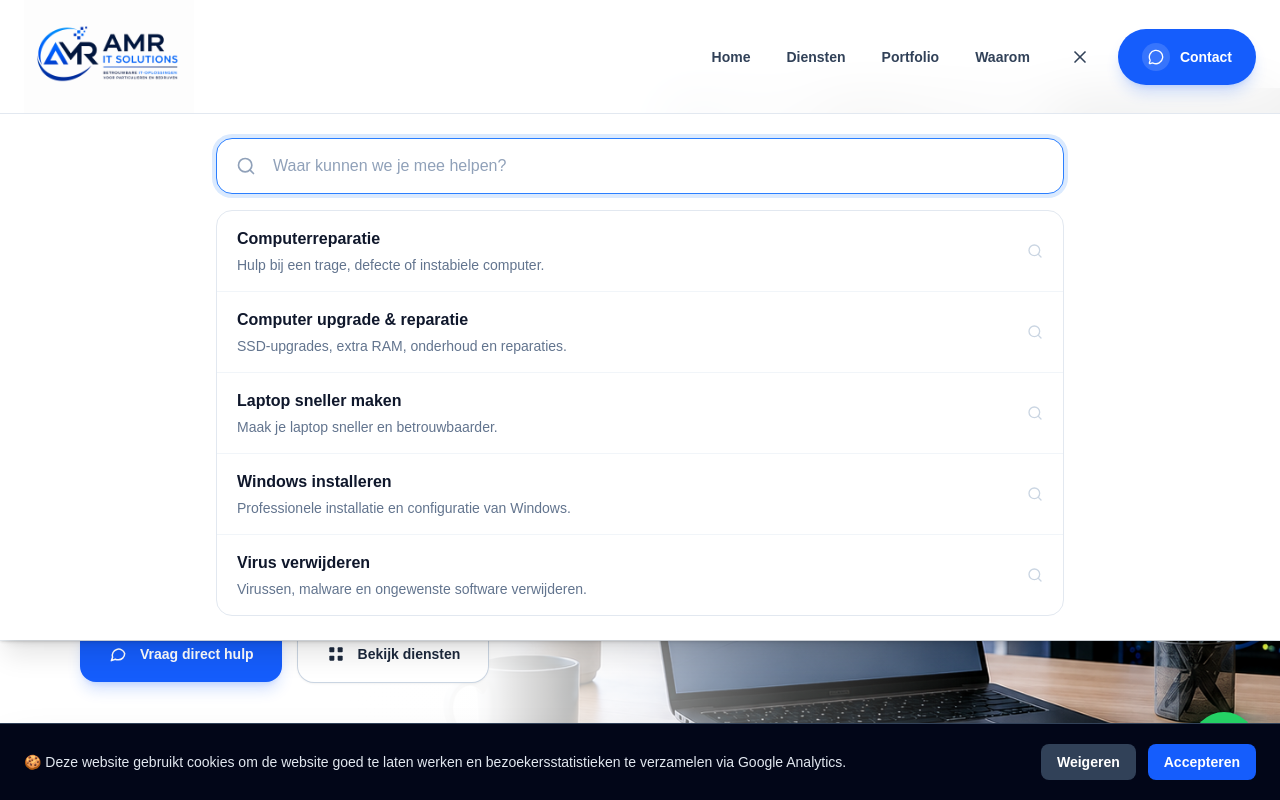
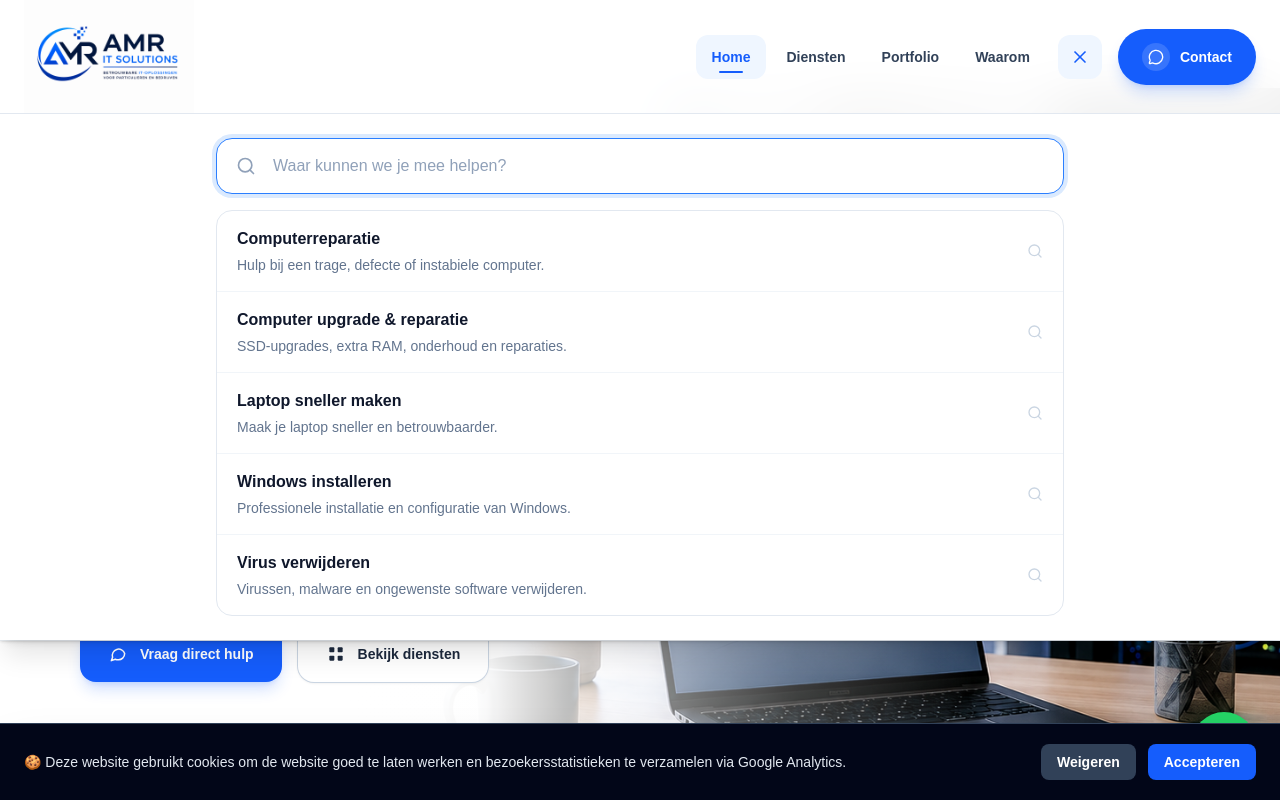
Before and after one commit to amritsolutions/amr-it-solutions, a Next.js app: page / in a window 1280 px wide. Both pictures are taken after a click on the button "Website doorzoeken". Shown: the top 800 px of the page. Built offline with nearby package versions, Linux system fonts and the light colour scheme.

Commit message:
zoek serch

```diff
--- a/components/Navbar.tsx
+++ b/components/Navbar.tsx
@@ -9,18 +9,22 @@ const navigationLinks = [
   {
     label: "Home",
     href: "/#home",
+    sectionId: "home",
   },
   {
     label: "Diensten",
     href: "/#diensten",
+    sectionId: "diensten",
   },
   {
     label: "Portfolio",
     href: "/#portfolio",
+    sectionId: "portfolio",
   },
   {
     label: "Waarom",
     href: "/#waarom",
+    sectionId: "waarom",
   },
 ];
 
@@ -97,6 +101,7 @@ export default function Navbar() {
   const [mobileMenuOpen, setMobileMenuOpen] = useState(false);
   const [searchOpen, setSearchOpen] = useState(false);
   const [searchQuery, setSearchQuery] = useState("");
+  const [activeSection, setActiveSection] = useState("home");
 
   const searchInputRef = useRef<HTMLInputElement>(null);
 
@@ -144,6 +149,48 @@ export default function Navbar() {
     }
   }, [searchOpen]);
 
+  useEffect(() => {
+    let ticking = false;
+
+    function determineActiveSection() {
+      const sectionIds = navigationLinks.map((link) => link.sectionId);
+      const scrollPosition = window.scrollY + 150;
+
+      let currentSection = "home";
+
+      sectionIds.forEach((sectionId) => {
+        const section = document.getElementById(sectionId);
+
+        if (section && section.offsetTop <= scrollPosition) {
+          currentSection = sectionId;
+        }
+      });
+
+      setActiveSection(currentSection);
+      ticking = false;
+    }
+
+    function handleScroll() {
+      if (!ticking) {
+        window.requestAnimationFrame(determineActiveSection);
+        ticking = true;
+      }
+    }
+
+    determineActiveSection();
+
+    window.addEventListener("scroll", handleScroll, {
+      passive: true,
+    });
+
+    window.addEventListener("resize", determineActiveSection);
+
+    return () => {
+      window.removeEventListener("scroll", handleScroll);
+      window.removeEventListener("resize", determineActiveSection);
+    };
+  }, []);
+
   function closeMenus() {
     setMobileMenuOpen(false);
     setSearchOpen(false);
@@ -155,6 +202,11 @@ export default function Navbar() {
     setMobileMenuOpen(false);
   }
 
+  function handleNavigationClick(sectionId: string) {
+    setActiveSection(sectionId);
+    closeMenus();
+  }
+
   return (
     <>
       <header className="fixed inset-x-0 top-0 z-50 w-full border-b border-slate-200/70 bg-white/95 shadow-sm backdrop-blur-xl">
@@ -163,8 +215,8 @@ export default function Navbar() {
             <Link
               href="/#home"
               aria-label="Ga naar de homepage"
-              className="relative z-10 flex shrink-0 items-center"
-              onClick={closeMenus}
+              className="relative z-10 flex shrink-0 items-center transition-transform duration-300 hover:scale-[1.02]"
+              onClick={() => handleNavigationClick("home")}
             >
               <Image
                 src="/logos/logo.png"
@@ -177,15 +229,33 @@ export default function Navbar() {
             </Link>
 
             <div className="hidden items-center gap-1 lg:flex">
-              {navigationLinks.map((link) => (
+              {navigationLinks.map((link) => {
+                const isActive = activeSection === link.sectionId;
+
+                return (
                   <Link
                     key={link.href}
                     href={link.href}
-                  className="rounded-xl px-4 py-3 text-sm font-semibold text-slate-700 transition-colors duration-200 hover:bg-blue-50 hover:text-blue-600"
+                    onClick={() =>
+                      handleNavigationClick(link.sectionId)
+                    }
+                    aria-current={isActive ? "page" : undefined}
+                    className={`relative rounded-xl px-4 py-3 text-sm font-semibold transition-all duration-300 ${
+                      isActive
+                        ? "bg-blue-50 text-blue-600"
+                        : "text-slate-700 hover:bg-blue-50 hover:text-blue-600"
+                    }`}
                   >
                     {link.label}
+
+                    <span
+                      className={`absolute bottom-1.5 left-1/2 h-0.5 -translate-x-1/2 rounded-full bg-blue-600 transition-all duration-300 ${
+                        isActive ? "w-6 opacity-100" : "w-0 opacity-0"
+                      }`}
+                    />
                   </Link>
-              ))}
+                );
+              })}
 
               <button
                 type="button"
@@ -194,7 +264,11 @@ export default function Navbar() {
                   searchOpen ? "Zoekvenster sluiten" : "Website doorzoeken"
                 }
                 aria-expanded={searchOpen}
-                className="ml-2 inline-flex h-11 w-11 items-center justify-center rounded-xl text-slate-700 transition-all duration-200 hover:bg-blue-50 hover:text-blue-600"
+                className={`ml-2 inline-flex h-11 w-11 items-center justify-center rounded-xl transition-all duration-200 ${
+                  searchOpen
+                    ? "bg-blue-50 text-blue-600"
+                    : "text-slate-700 hover:bg-blue-50 hover:text-blue-600"
+                }`}
               >
                 {searchOpen ? (
                   <X className="h-5 w-5" />
@@ -205,6 +279,7 @@ export default function Navbar() {
 
               <Link
                 href="/#contact"
+                onClick={closeMenus}
                 className="ml-3 inline-flex items-center justify-center gap-2.5 rounded-full bg-blue-600 px-6 py-3.5 text-sm font-bold text-white shadow-lg shadow-blue-600/20 transition-all duration-300 hover:-translate-y-0.5 hover:bg-blue-700 hover:shadow-xl hover:shadow-blue-600/25"
               >
                 <span className="flex h-7 w-7 items-center justify-center rounded-full bg-white/15">
@@ -223,7 +298,11 @@ export default function Navbar() {
                   searchOpen ? "Zoekvenster sluiten" : "Website doorzoeken"
                 }
                 aria-expanded={searchOpen}
-                className="inline-flex h-11 w-11 items-center justify-center rounded-xl text-slate-700 transition-colors hover:bg-blue-50 hover:text-blue-600"
+                className={`inline-flex h-11 w-11 items-center justify-center rounded-xl transition-colors ${
+                  searchOpen
+                    ? "bg-blue-50 text-blue-600"
+                    : "text-slate-700 hover:bg-blue-50 hover:text-blue-600"
+                }`}
               >
                 {searchOpen ? (
                   <X className="h-5 w-5" />
@@ -241,7 +320,11 @@ export default function Navbar() {
                 }}
                 aria-label={mobileMenuOpen ? "Menu sluiten" : "Menu openen"}
                 aria-expanded={mobileMenuOpen}
-                className="inline-flex h-11 w-11 items-center justify-center rounded-xl text-slate-700 transition-colors hover:bg-blue-50 hover:text-blue-600"
+                className={`inline-flex h-11 w-11 items-center justify-center rounded-xl transition-colors ${
+                  mobileMenuOpen
+                    ? "bg-blue-50 text-blue-600"
+                    : "text-slate-700 hover:bg-blue-50 hover:text-blue-600"
+                }`}
               >
                 {mobileMenuOpen ? (
                   <X className="h-6 w-6" />
@@ -287,7 +370,7 @@ export default function Navbar() {
                         key={item.href}
                         href={item.href}
                         onClick={closeMenus}
-                        className="group flex items-center justify-between gap-5 border-b border-slate-100 px-5 py-4 last:border-b-0 hover:bg-blue-50"
+                        className="group flex items-center justify-between gap-5 border-b border-slate-100 px-5 py-4 transition-colors last:border-b-0 hover:bg-blue-50"
                       >
                         <div>
                           <p className="font-bold text-slate-900 transition-colors group-hover:text-blue-600">
@@ -322,16 +405,31 @@ export default function Navbar() {
           {mobileMenuOpen && (
             <div className="max-h-[calc(100vh-88px)] overflow-y-auto border-t border-slate-200 bg-white px-6 py-6 shadow-xl lg:hidden">
               <div className="mx-auto flex max-w-7xl flex-col">
-                {navigationLinks.map((link) => (
+                {navigationLinks.map((link) => {
+                  const isActive = activeSection === link.sectionId;
+
+                  return (
                     <Link
                       key={link.href}
                       href={link.href}
-                    onClick={closeMenus}
-                    className="border-b border-slate-100 py-4 text-base font-bold text-slate-800 transition-colors hover:text-blue-600"
+                      onClick={() =>
+                        handleNavigationClick(link.sectionId)
+                      }
+                      aria-current={isActive ? "page" : undefined}
+                      className={`flex items-center justify-between border-b border-slate-100 px-3 py-4 text-base font-bold transition-all ${
+                        isActive
+                          ? "rounded-xl border-transparent bg-blue-50 text-blue-600"
+                          : "text-slate-800 hover:text-blue-600"
+                      }`}
                     >
-                    {link.label}
+                      <span>{link.label}</span>
+
+                      {isActive && (
+                        <span className="h-2 w-2 rounded-full bg-blue-600" />
+                      )}
                     </Link>
-                ))}
+                  );
+                })}
 
                 <Link
                   href="/#contact"
```
Lines whose indentation alone changed are shown as unchanged.
